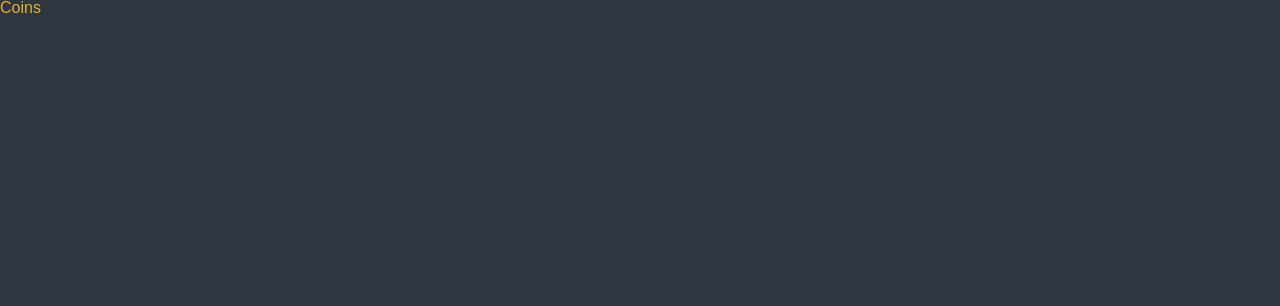
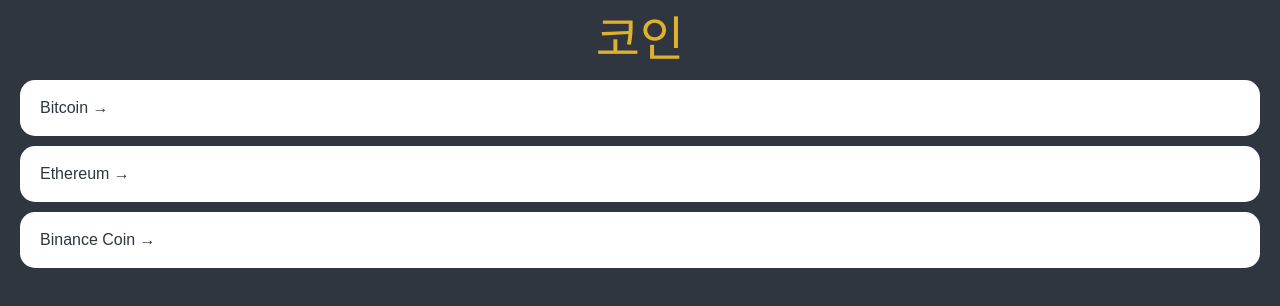
Before and after one commit to junghong0512/react_master, a React (Create React App) app: page / in a window 1280 px wide. Shown: the top 306 px of the page. Built offline with nearby package versions, Linux system fonts and the light colour scheme.

Commit message:
#4.2 Home Part One

```diff
--- a/src/App.tsx
+++ b/src/App.tsx
@@ -60,6 +60,7 @@
   }
   a {
     text-decoration: none;
+    color: inherit;
   }
 `;
 
--- a/src/routes/Coins.tsx
+++ b/src/routes/Coins.tsx
@@ -1,11 +1,88 @@
+import { Link } from "react-router-dom";
 import styled from "styled-components";
 
+const Container = styled.div`
+    padding: 0px 20px;
+`;
+
+const Header = styled.header`
+    height: 10vh;
+    display: flex;
+    justify-content: center;
+    align-items: center;
+`;
+
+const CoinsList = styled.ul``;
+
+const Coin = styled.li`
+    background-color: white;
+    color: ${props => props.theme.bgColor};
+    margin-bottom: 10px;
+    border-radius: 15px;
+    a {
+        padding: 20px;
+        display: block;
+        transition: color .3s ease-in;]
+    }
+    &:hover {
+        a {
+            color: ${props => props.theme.accentColor};
+        }
+    }
+`;
+
 const Title = styled.h1`
+    font-size: 48px;
     color: ${props => props.theme.accentColor}
 `;
 
+
+const coins = [
+    {
+        id: "btc-bitcoin",
+        name: "Bitcoin",
+        symbol: "BTC",
+        rank: 1,
+        is_new: false,
+        is_active: true,
+        type: "coin"
+    },
+    {
+        id: "eth-ethereum",
+        name: "Ethereum",
+        symbol: "ETH",
+        rank: 2,
+        is_new: false,
+        is_active: true,
+        type: "coin"
+    },
+    {
+        id: "bnb-binance-coin",
+        name: "Binance Coin",
+        symbol: "BNB",
+        rank: 3,
+        is_new: false,
+        is_active: true,
+        type: "coin"
+    },
+]
+
+
 function Coins() {
-    return <Title>Coins</Title>
+    return (
+        <Container>
+            <Header>
+                <Title>코인</Title>
+            </Header>
+            <CoinsList>
+                {coins.map(coin => (
+                    <Coin key={coin.id}>
+                        <Link to={`/${coin.id}`}>{coin.name} &rarr;</Link>
+                    </Coin>
+                ))}
+            </CoinsList>
+        </Container>
+    )
 }
 
 export default Coins;
```
